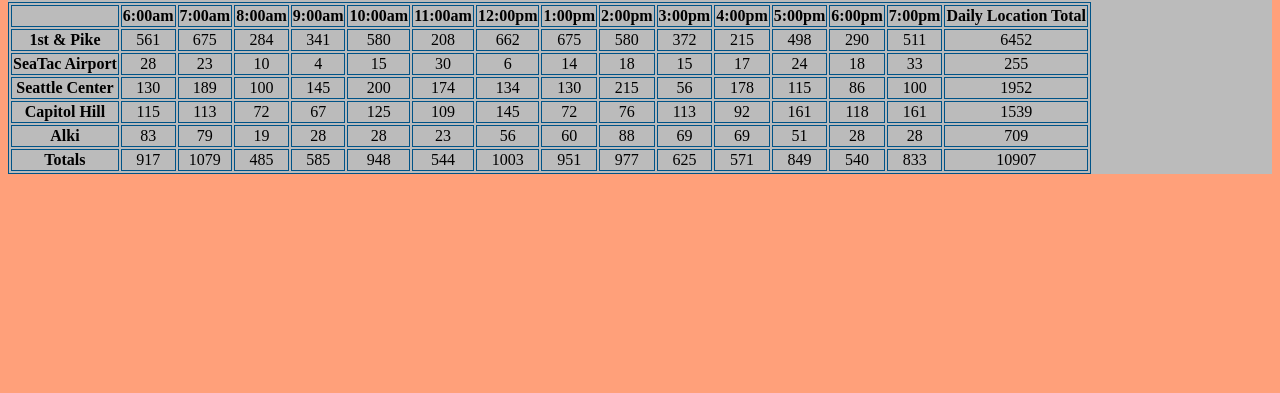
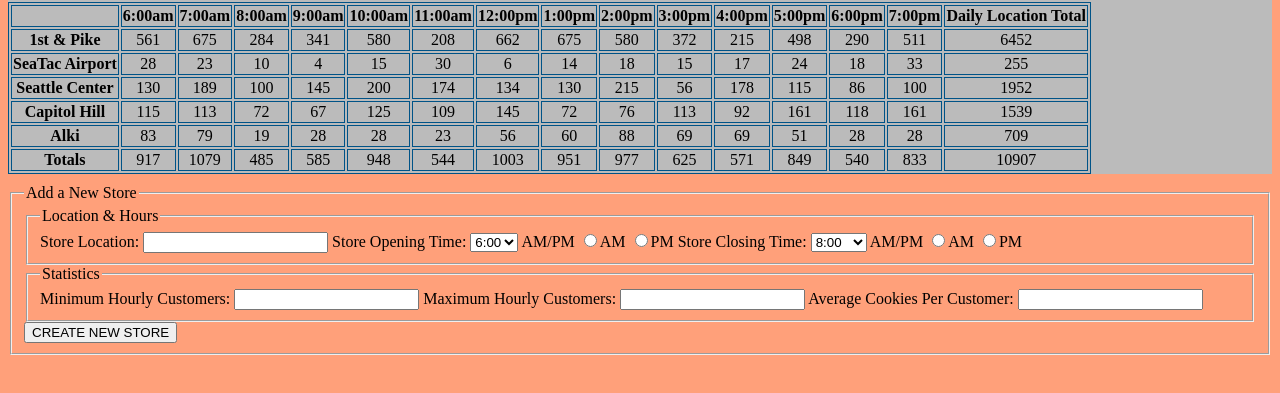
Before and after one commit to robert-hatfield/cookie-stand, a plain HTML site: page sales.html in a window 1280 px wide. Shown: the part 65-458 px from the top of the page. Drawn offline with Linux system fonts and the light colour scheme.

Commit message:
new store form added

```diff
--- a/sales.html
+++ b/sales.html
@@ -5,8 +5,50 @@
     <link rel="stylesheet" type="text/css" href="style.css" />
   </head>
   <body>
+
     <section id="sales_report">
-    <h1><span id="sales_header">Daily Sales by hour &amp; location</span></h1>
+      <h1><span id="sales_header">Daily Sales by hour &amp; location</span></h1>
+    </section>
+
+    <form id="add_store">
+      <fieldset>
+        <legend>Add a New Store</legend>
+        <fieldset>
+          <legend>Location &amp; Hours</legend>
+          <label for="store_location">Store Location:</label>
+          <input type="text" name="store_location" />
+          <label for="time_opening">Store Opening Time:</label>
+          <select name="time_opening">
+            <option value="6">6:00</option>
+            <option value="7">7:00</option>
+            <option value="8">8:00</option>
+            <option value="9">9:00</option>
+          </select>
+          <label for="ampm_open">AM/PM</label>
+          <input type="radio" name="ampm_open" value="AM" />AM
+          <input type="radio" name="ampm_open" value="PM" />PM
+          <label for="time_closing">Store Closing Time:</label>
+          <select name="time_closing">
+            <option value="8">8:00</option>
+            <option value="9">9:00</option>
+            <option value="10">10:00</option>
+          </select>
+          <label for="ampm_close">AM/PM</label>
+          <input type="radio" name="ampm_close" value="AM" />AM
+          <input type="radio" name="ampm_close" value="PM" />PM
+        </fieldset>
+        <fieldset>
+          <legend>Statistics</legend>
+          <label for="min_customers">Minimum Hourly Customers:</label>
+          <input type="text" name="min_customers" />
+          <label for="max_customers">Maximum Hourly Customers:</label>
+          <input type="text" name="max_customers" />
+          <label for="avg_sale">Average Cookies Per Customer:</label>
+          <input type="text" name="avg_sale" />
+        </fieldset>
+        <button type="submit" name="create_store">CREATE NEW STORE</button>
+      </fieldset>
+    </form>
     <script src="app.js"></script>
   </body>
 </html>
```
